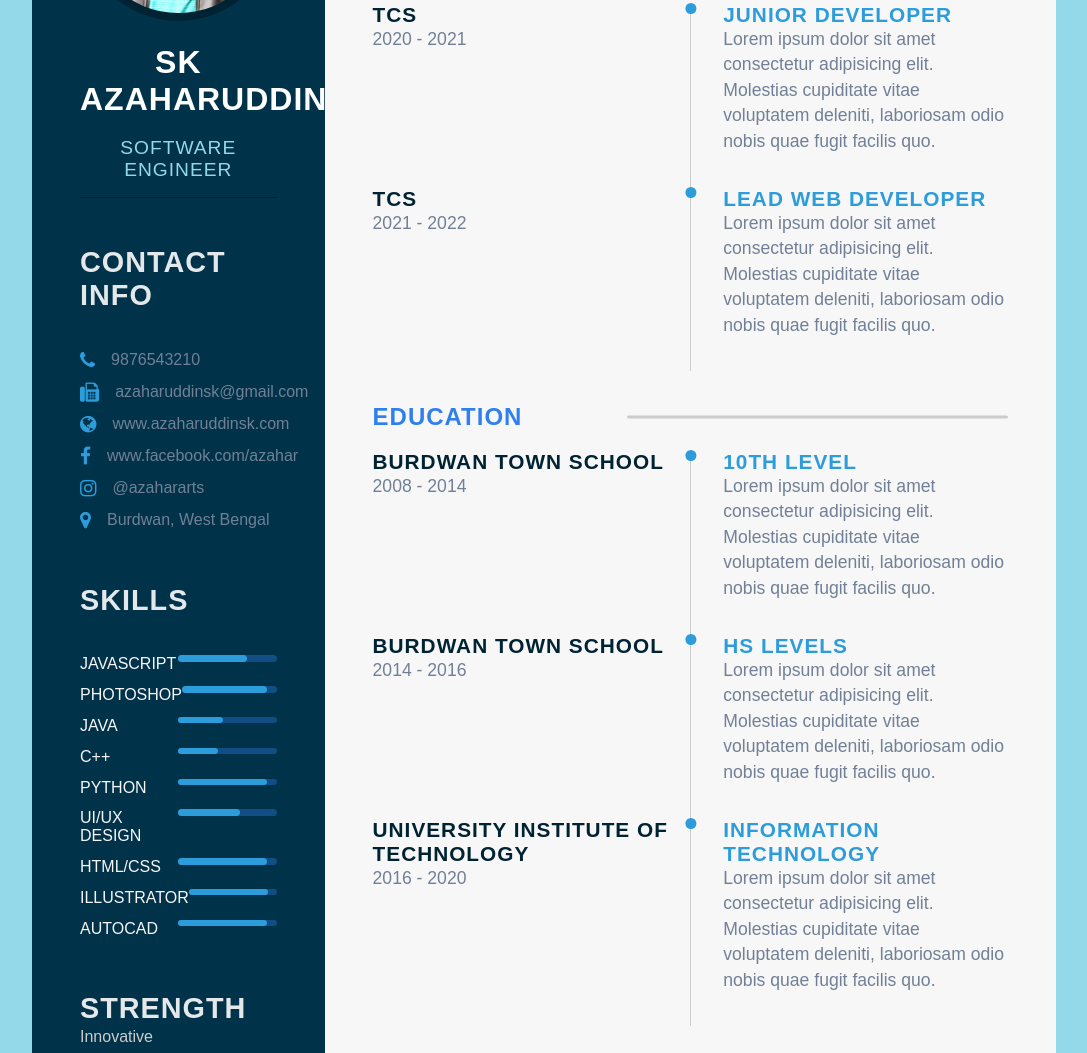
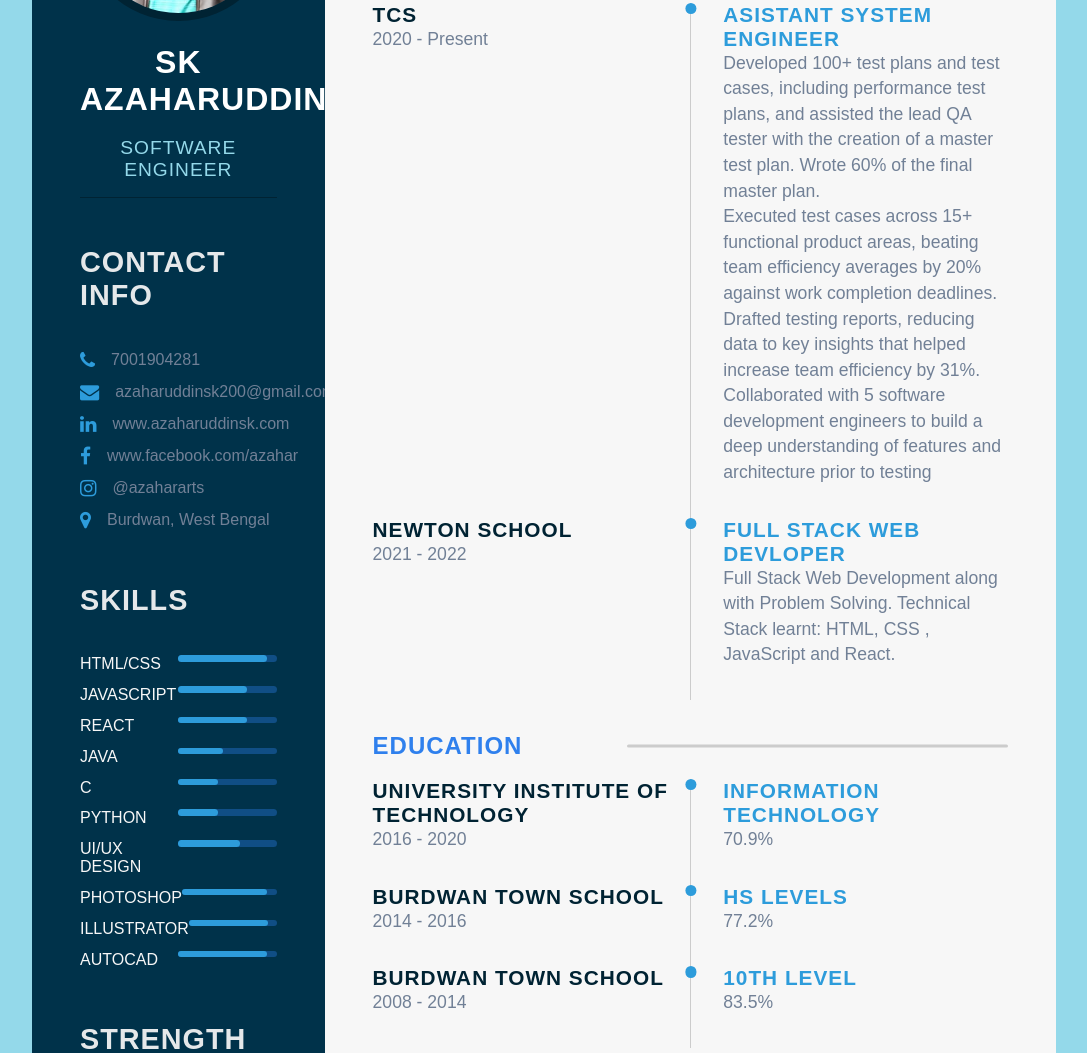
Before and after one commit to azahar200/responsive-cv, a plain HTML site: page index.html in a window 1280 px wide. Shown: the part 239-1292 px from the top of the page, without its empty margins (96-1183 px from the left). Drawn offline with Linux system fonts and the light colour scheme.

Commit message:
updated_24_06

```diff
--- a/index.html
+++ b/index.html
@@ -26,14 +26,14 @@
                     <ul>
                         <li>
                             <i class="fa fa-phone"></i>
-                            9876543210
+                            7001904281
                         </li>
                         <li>
-                            <i class="fa fa-fax"></i>
-                            azaharuddinsk@gmail.com
+                            <i class="fa fa-envelope" aria-hidden="true"></i>
+                            azaharuddinsk200@gmail.com
                         </li>
                         <li>
-                            <i class="fa fa-globe"></i>
+                            <i class="fa fa-linkedin"></i>
                             www.azaharuddinsk.com
                         </li>
                         <li>
@@ -54,15 +54,21 @@
                     <h3 class="main-title">Skills</h3>
                     <ul>
                         <li>
-                            <p class="skill-title">Javascript</p>
+                            <p class="skill-title">HTML/CSS</p>
+                            <div class="progress-bar">
+                                <div class="progress ps-progress"></div>
+                            </div>
+                        </li>
+                        <li>
+                            <p class="skill-title">JavaScript</p>
                             <div class="progress-bar">
                                 <div class="progress js-progress"></div>
                             </div>
                         </li>
                         <li>
-                            <p class="skill-title">Photoshop</p>
+                            <p class="skill-title">React</p>
                             <div class="progress-bar">
-                                <div class="progress ps-progress"></div>
+                                <div class="progress js-progress"></div>
                             </div>
                         </li>
                         <li>
@@ -72,7 +78,7 @@
                             </div>
                         </li>
                         <li>
-                            <p class="skill-title">C++</p>
+                            <p class="skill-title">C</p>
                             <div class="progress-bar">
                                 <div class="progress c-progress"></div>
                             </div>
@@ -80,7 +86,7 @@
                         <li>
                             <p class="skill-title">Python</p>
                             <div class="progress-bar">
-                                <div class="progress ps-progress"></div>
+                                <div class="progress c-progress"></div>
                             </div>
                         </li>
                         <li>
@@ -90,7 +96,7 @@
                             </div>
                         </li>
                         <li>
-                            <p class="skill-title">html/css</p>
+                            <p class="skill-title">Photoshop</p>
                             <div class="progress-bar">
                                 <div class="progress ps-progress"></div>
                             </div>
@@ -147,31 +153,34 @@
                     <div class="timeline">
                         <div class="left-tl-content">
                             <h5 class="tl-title">TCS</h5>
-                            <p class="para">2020 - 2021</p>
+                            <p class="para">2020 - Present</p>
                         </div>
                         <div class="right-tl-content">
                             <div class="tl-content">
-                                <h5 class="tl-title-2">Junior Developer</h5>
+                                <h5 class="tl-title-2">Asistant System Engineer</h5>
                                 <p class="para">
-                                    Lorem ipsum dolor sit amet consectetur adipisicing elit. Molestias cupiditate vitae
-                                    voluptatem deleniti,
-                                    laboriosam odio nobis quae fugit facilis quo.
+                                    Developed 100+ test plans and test cases, including performance test plans, and assisted the lead QA tester with the
+creation of a master test plan. Wrote 60% of the final master plan.
+<br>
+Executed test cases across 15+ functional product areas, beating team efficiency averages by 20% against work
+completion deadlines. Drafted testing reports, reducing data to key insights that helped increase team efficiency by 31%.<br>
+Collaborated with 5 software development engineers to build a deep understanding of features and architecture prior to
+testing
                                 </p>
                             </div>
                         </div>
                     </div>
                     <div class="timeline">
                         <div class="left-tl-content">
-                            <h5 class="tl-title">TCS</h5>
+                            <h5 class="tl-title">Newton School</h5>
                             <p class="para">2021 - 2022</p>
                         </div>
                         <div class="right-tl-content">
                             <div class="tl-content">
-                                <h5 class="tl-title-2">Lead Web developer</h5>
+                                <h5 class="tl-title-2">Full Stack Web Devloper</h5>
                                 <p class="para">
-                                    Lorem ipsum dolor sit amet consectetur adipisicing elit. Molestias cupiditate vitae
-                                    voluptatem deleniti,
-                                    laboriosam odio nobis quae fugit facilis quo.
+                                    Full Stack Web Development along with Problem Solving.
+Technical Stack learnt: HTML, CSS , JavaScript and React.
                                 </p>
                             </div>
                         </div>
@@ -181,20 +190,19 @@
                     <h2 class="right-title">education</h2>
                     <div class="timeline">
                         <div class="left-tl-content">
-                            <h5 class="tl-title">Burdwan Town School</h5>
-                            <p class="para">2008 - 2014</p>
+                            <h5 class="tl-title">University Institute of Technology</h5>
+                            <p class="para">2016 - 2020</p>
                         </div>
                         <div class="right-tl-content">
                             <div class="tl-content">
-                                <h5 class="tl-title-2">10th level</h5>
+                                <h5 class="tl-title-2">Information Technology</h5>
                                 <p class="para">
-                                    Lorem ipsum dolor sit amet consectetur adipisicing elit. Molestias cupiditate vitae
-                                    voluptatem deleniti,
-                                    laboriosam odio nobis quae fugit facilis quo.
+                                    70.9%
                                 </p>
                             </div>
                         </div>
                     </div>
+
                     <div class="timeline">
                         <div class="left-tl-content">
                             <h5 class="tl-title">Burdwan Town School</h5>
@@ -204,25 +212,21 @@
                             <div class="tl-content">
                                 <h5 class="tl-title-2">HS Levels</h5>
                                 <p class="para">
-                                    Lorem ipsum dolor sit amet consectetur adipisicing elit. Molestias cupiditate vitae
-                                    voluptatem deleniti,
-                                    laboriosam odio nobis quae fugit facilis quo.
+                                    77.2%
                                 </p>
                             </div>
                         </div>
                     </div>
                     <div class="timeline">
                         <div class="left-tl-content">
-                            <h5 class="tl-title">University Institute of Technology</h5>
-                            <p class="para">2016 - 2020</p>
+                            <h5 class="tl-title">Burdwan Town School</h5>
+                            <p class="para">2008 - 2014</p>
                         </div>
                         <div class="right-tl-content">
                             <div class="tl-content">
-                                <h5 class="tl-title-2">Information Technology</h5>
+                                <h5 class="tl-title-2">10th level</h5>
                                 <p class="para">
-                                    Lorem ipsum dolor sit amet consectetur adipisicing elit. Molestias cupiditate vitae
-                                    voluptatem deleniti,
-                                    laboriosam odio nobis quae fugit facilis quo.
+                                    83.5%
                                 </p>
                             </div>
                         </div>
```
